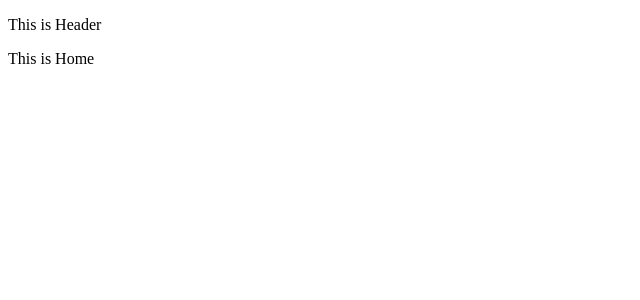
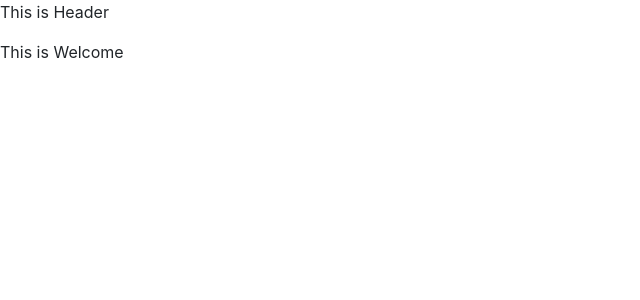
Before and after one commit to The-Se7en/OCR-React-WebApp, a React (Create React App) app: page / in a window 1280 px wide. Shown: the top 300 px of the page, without its empty margins (0-640 px from the left). Built offline with nearby package versions, Linux system fonts and the light colour scheme.

Commit message:
Browser Router Added

```diff
--- a/src/App.js
+++ b/src/App.js
@@ -1,14 +1,26 @@
-import React from 'react';
-import Header from "./components/Header";
-import Home from "./components/Home";
+import React, { Component } from 'react';
+import 'bootstrap/dist/css/bootstrap.css';
+import { BrowserRouter, Switch, Route } from 'react-router-dom'
+import Header from "./Components/Header";
+import Welcome from "./Components/Welcome";
+import Login from "./Components/Login";
+import Signup from "./Components/Signup";
+import Home from "./Components/Home";
 
 function App() {
 
   return (
-    <div>
-      <Header></Header>
-      <Home></Home>
-    </div>
+      <BrowserRouter>
+          <div className="App">
+              <Header />
+              <Switch>
+                  <Route exact path='/'component={Welcome} />
+                  <Route path='/login' component={Login} />
+                  <Route path='/signup' component={Signup} />
+                  <Route path='/home' component={Home} />
+              </Switch>
+          </div>
+      </BrowserRouter>
   );
 
 }
--- /dev/null
+++ b/src/components/Welcome.js
@@ -0,0 +1,15 @@
+import React from "react";
+
+class Welcome extends React.Component{
+
+    render() {
+        return(
+            <div>
+                <p>This is Welcome</p>
+            </div>
+        );
+    }
+
+}
+
+export default Welcome;
```
